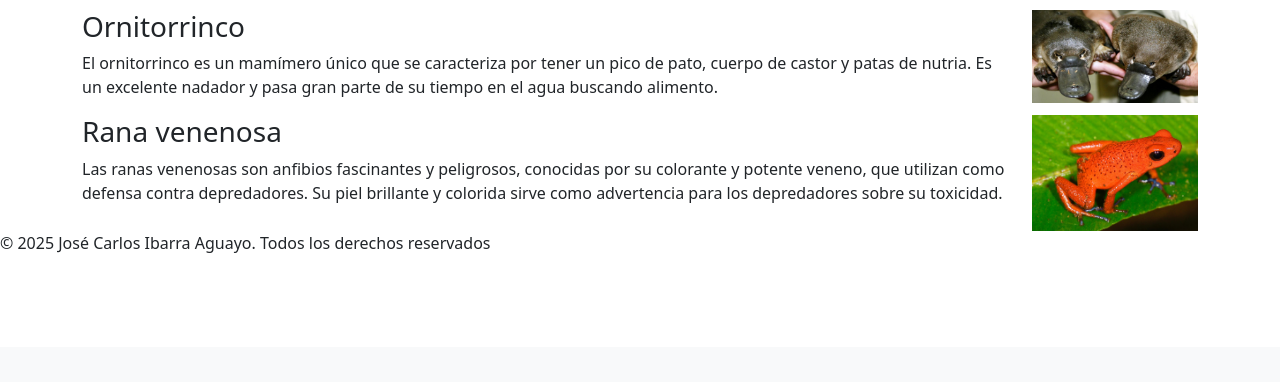
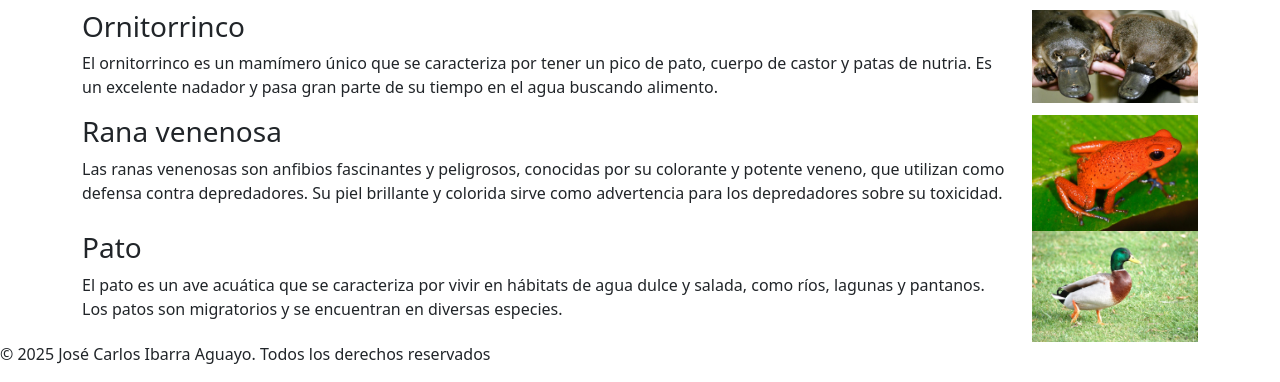
Before and after one commit to Ibarrita/IAJC-250810, a Flask app: page /animales in a window 1280 px wide. Shown: the part 453-835 px from the top of the page. Before the commit the page ends 706 px from the top, so only its background shows below. Run offline with Flask 3, Linux system fonts and the light colour scheme.

Commit message:
Se añadio al pato

```diff
--- a/templates/animales.html
+++ b/templates/animales.html
@@ -44,5 +44,14 @@
             <img src="{{url_for("static", filename="images/rana.jpg")}}" class="img-fluid" alt="Una rana venenosa">
         </div>
     </div>
+    <div class="row">
+        <div class="col-10">
+            <h3>Pato</h3>
+            <p>El pato es un ave acuática que se caracteriza por vivir en hábitats de agua dulce y salada, como ríos, lagunas y pantanos. Los patos son migratorios y se encuentran en diversas especies.</p>
+        </div>
+        <div class="col-2">
+            <img src="{{url_for("static", filename="images/pato.jpg")}}" class="img-fluid" alt="Un pato">
+        </div>
+    </div>
 </section>
 {%endblock%}
```
Also changed, not shown: static/images/pato.jpg (added).
